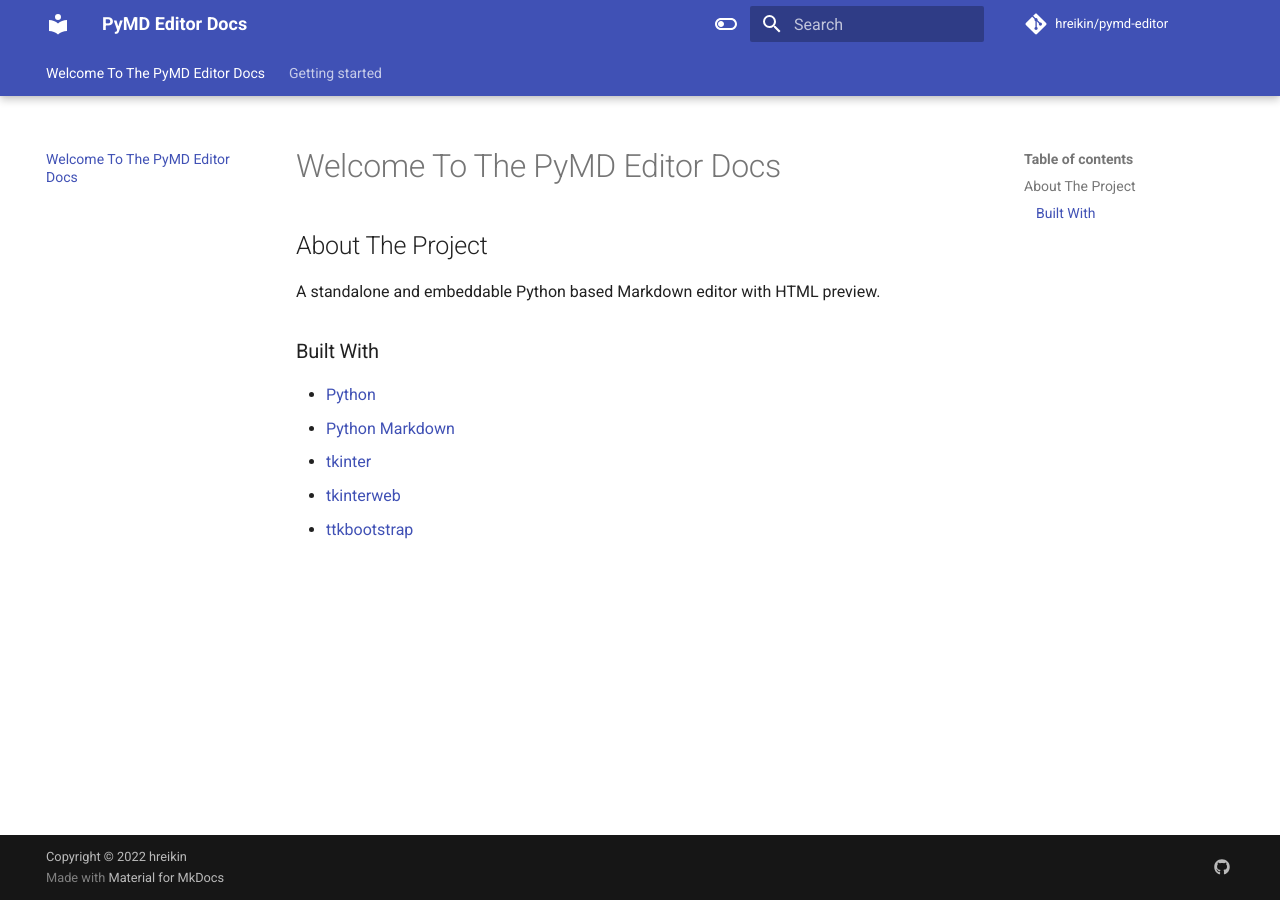
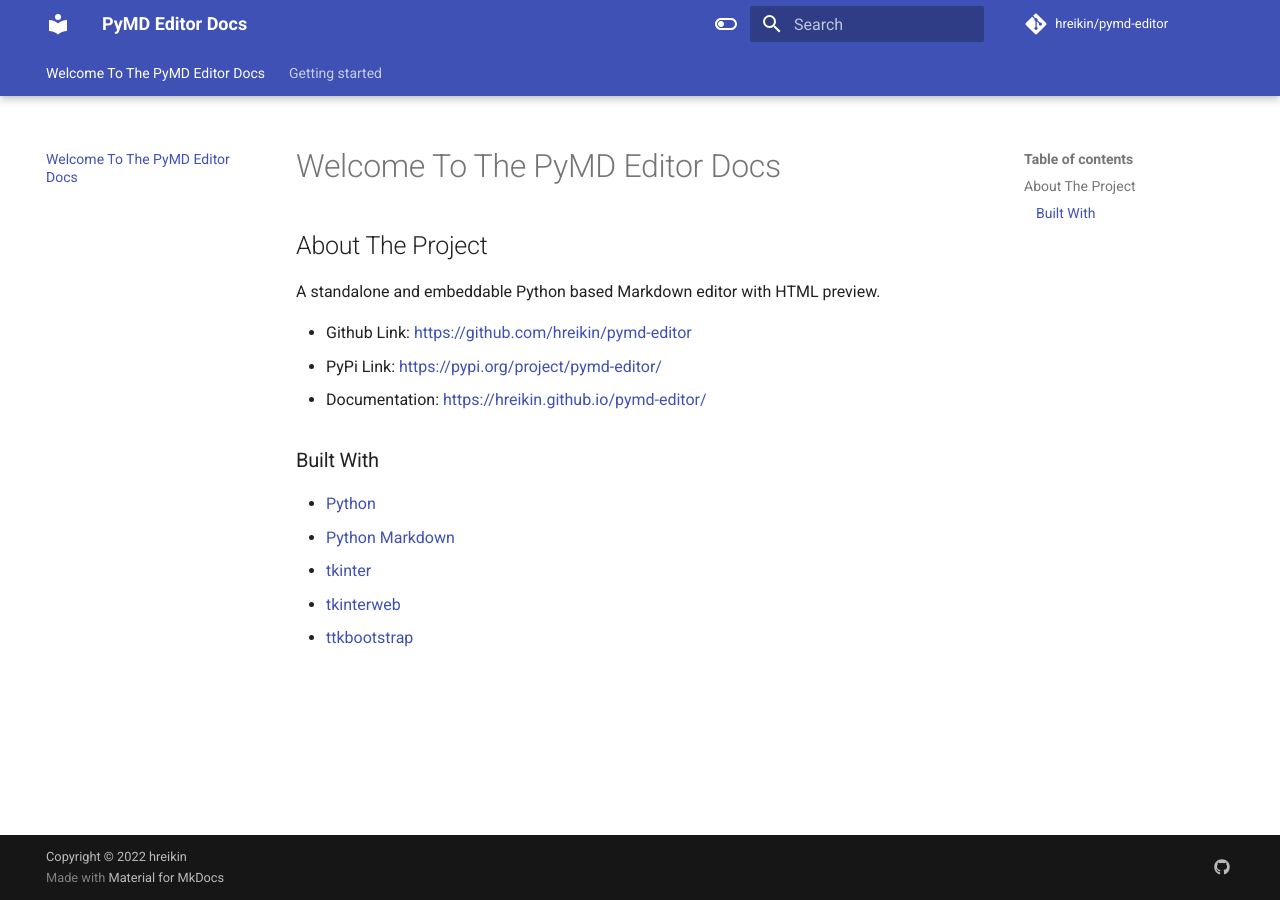
Before and after one commit to hreikin/pymd-editor, an MkDocs documentation site: the page built from docs/index.md, in a window 1280 px wide. Built offline with MkDocs 1.6.1 and Material for MkDocs 9.7.7, drawn with Linux system fonts in a browser that asks for light colours; comment, search, counter and statistics services are not loaded.

Commit message:
Update links.

```diff
--- a/docs/index.md
+++ b/docs/index.md
@@ -7,6 +7,10 @@
 
 A standalone and embeddable Python based Markdown editor with HTML preview.
 
+- Github Link: [https://github.com/hreikin/pymd-editor](https://github.com/hreikin/pymd-editor)
+- PyPi Link: [https://pypi.org/project/pymd-editor/](https://pypi.org/project/pymd-editor/)
+- Documentation: [https://hreikin.github.io/pymd-editor/](https://hreikin.github.io/pymd-editor/)
+
 ### Built With
 
 * [Python](https://www.python.org/)
```
Also changed, not shown: README.md (+3 -2 lines).
